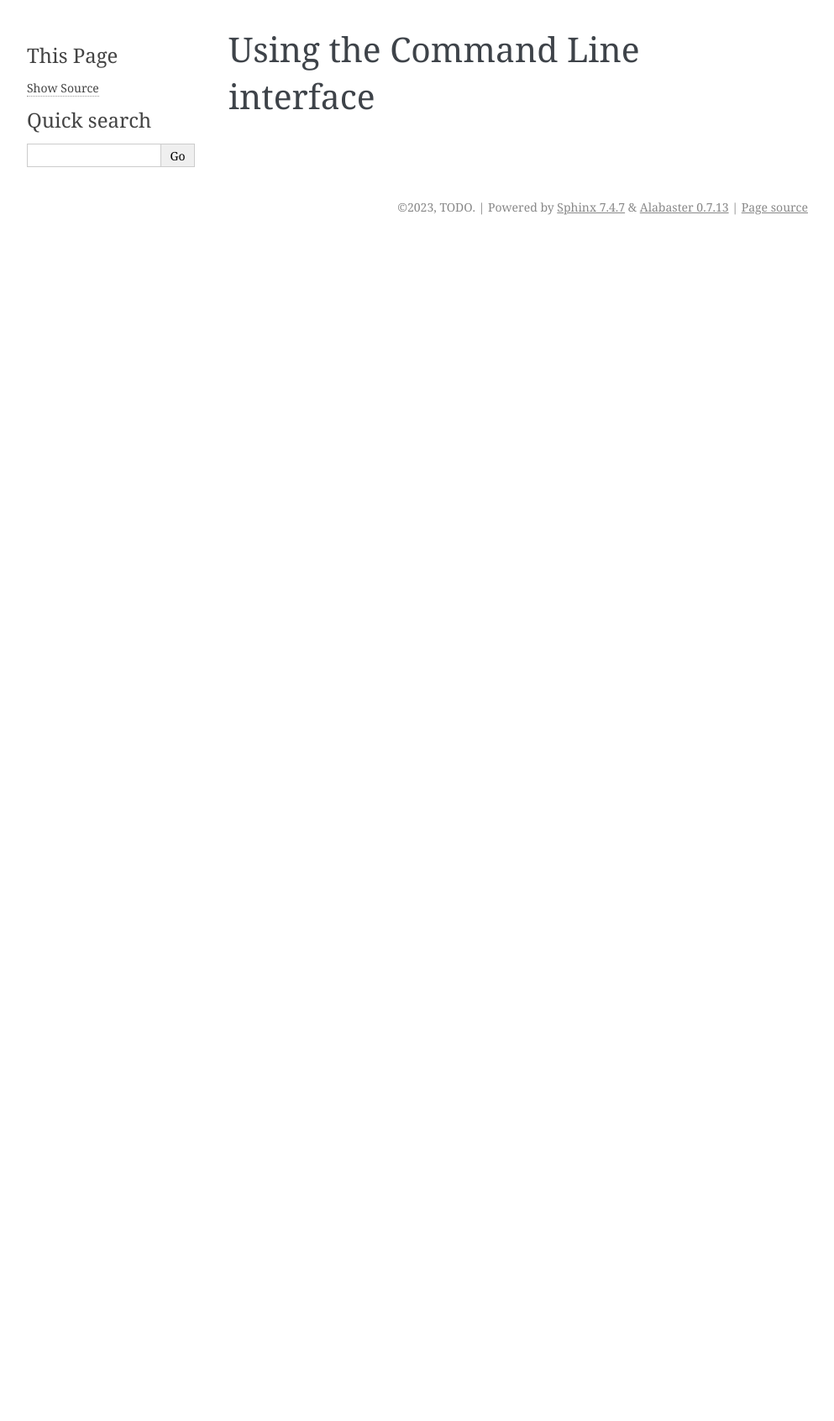
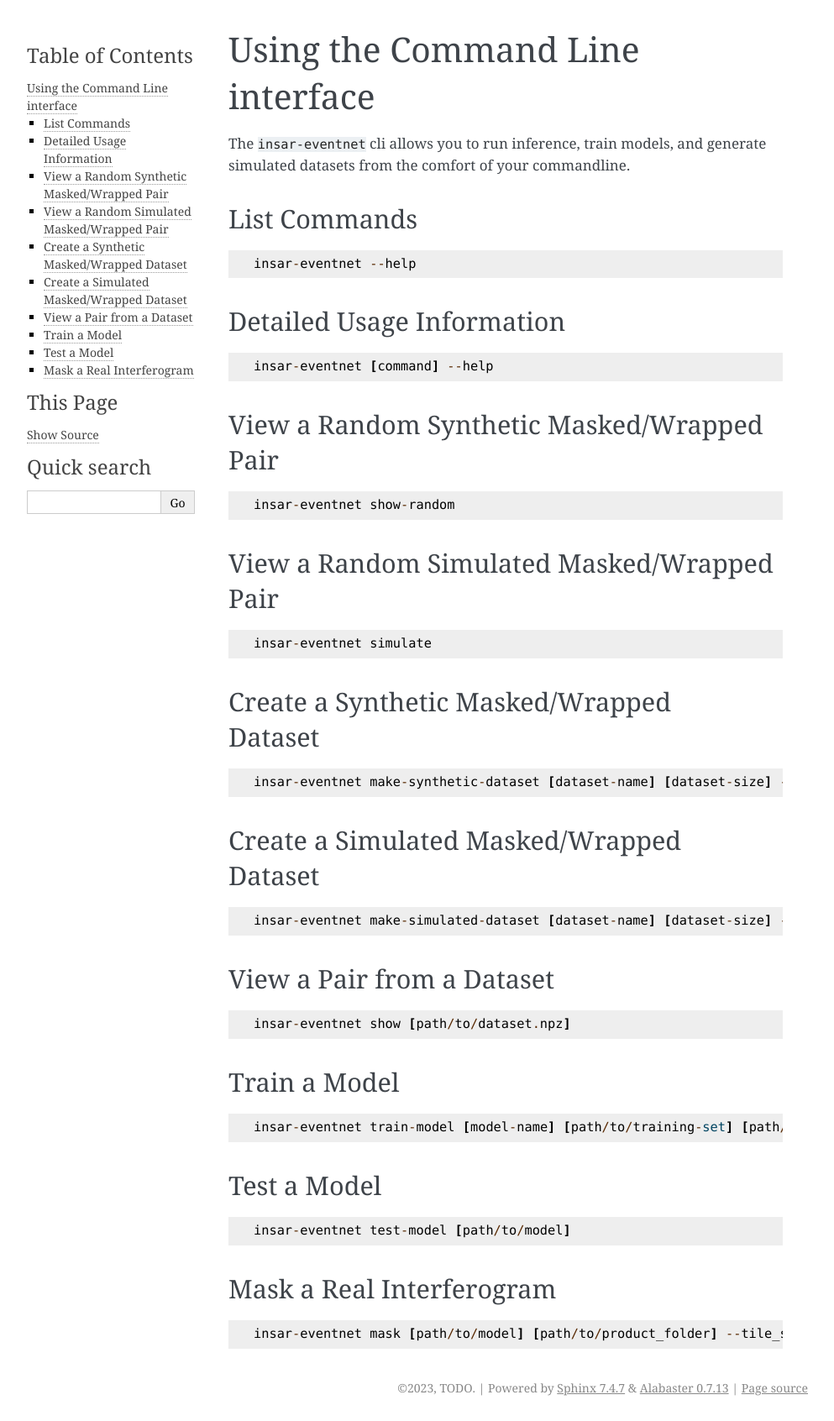
Before and after one commit to asfadmin/AI-Event-Monitoring, a Sphinx documentation site: the page built from docs/user/cli.rst, in a window 1280 px wide. Shown: the whole page at 84% size, without its empty margins (148-1141 px from the left). Built offline with Sphinx 7.4.7, drawn with Linux system fonts in a browser that asks for light colours; pages that are not in the unit, such as notebooks, are missing from menus; before the commit the page ends 900 px from its top, so only the background shows below that.

Commit message:
cli documentation

```diff
--- a/docs/user/cli.rst
+++ b/docs/user/cli.rst
@@ -1,2 +1,71 @@
 Using the Command Line interface
 ================================
+The ``insar-eventnet`` cli allows you to run inference, train models, and generate simulated datasets from the comfort of your commandline.
+
+List Commands
+----------------------
+::
+
+    insar-eventnet --help
+
+
+Detailed Usage Information
+------------------------------
+::
+
+    insar-eventnet [command] --help
+
+View a Random Synthetic Masked/Wrapped Pair
+----------------------------------------------
+::
+
+    insar-eventnet show-random
+
+
+View a Random Simulated Masked/Wrapped Pair
+----------------------------------------------
+::
+
+    insar-eventnet simulate
+
+
+Create a Synthetic Masked/Wrapped Dataset
+-------------------------------------------
+::
+
+    insar-eventnet make-synthetic-dataset [dataset-name] [dataset-size] --tile_size [nxn-size-of-images]
+
+
+Create a Simulated Masked/Wrapped Dataset
+-------------------------------------------
+::
+
+    insar-eventnet make-simulated-dataset [dataset-name] [dataset-size] --tile_size [nxn-size-of-images]
+
+
+View a Pair from a Dataset
+-----------------------------
+::
+
+    insar-eventnet show [path/to/dataset.npz]
+
+
+Train a Model
+----------------
+::
+
+    insar-eventnet train-model [model-name] [path/to/training-set] [path/to/testing-set] --epochs [num-of-epochs]
+
+
+Test a Model
+---------------
+::
+
+    insar-eventnet test-model [path/to/model]
+
+
+Mask a Real Interferogram
+-------------------------
+::
+
+    insar-eventnet mask [path/to/model] [path/to/product_folder] --tile_size [size-of-tiles-used-to-train]
```
